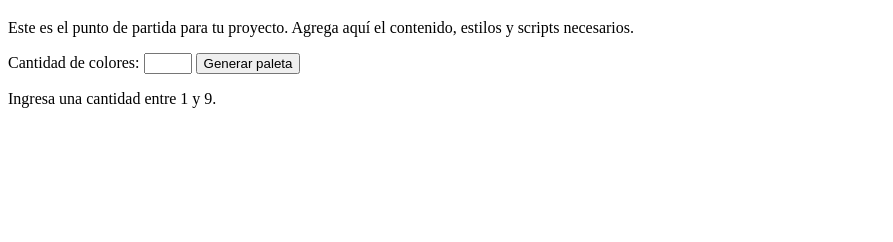
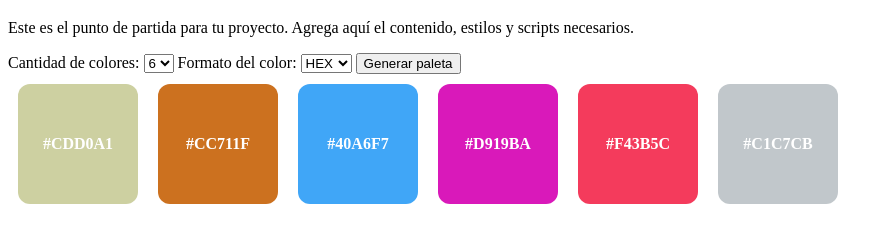
Before and after one commit to Williamvson/ProyectoM1_WilliamZepeda, a plain HTML site: page Desarrollo/colorxprinc.html in a window 1280 px wide. Both pictures are taken after a click on the button "Generar paleta". Shown: the part 168-410 px from the top of the page, without its empty margins (0-893 px from the left). Drawn offline with Linux system fonts and the light colour scheme.

Commit message:
creacion y aprendizaje de rgb y hsl

```diff
--- a/Desarrollo/JS/colorxprinc.js
+++ b/Desarrollo/JS/colorxprinc.js
@@ -1,44 +1,67 @@
 
-function generarColorHexadecimal() {
-    const caracteres = "0123456789ABCDEF";
+function generarColor() {
+    const numerosYletras = "0123456789ABCDEF";
     let color = "#";
 
     for (let i = 0; i < 6; i++) {
-        const indiceAleatorio = Math.floor(Math.random() * 16);
-        color += caracteres[indiceAleatorio];
+        const posicion = Math.floor(Math.random() * numerosYletras.length);
+        color = color + numerosYletras[posicion];
     }
 
     return color;
 }
 
+function generarColorRGB() {
+    const rojo = Math.floor(Math.random() * 256);
+    const verde = Math.floor(Math.random() * 256);
+    const azul = Math.floor(Math.random() * 256);
+
+    return `rgb(${rojo}, ${verde}, ${azul})`;
+}
+
+function generarColorHSL() {
+    const tono = Math.floor(Math.random() * 360);
+    const saturacion = Math.floor(Math.random() * 101);
+    const luminosidad = Math.floor(Math.random() * 101);
+
+    return `hsl(${tono}, ${saturacion}%, ${luminosidad}%)`;
+}
+
+function obtenerColorSegunFormato(formato) {
+    if (formato === "rgb") {
+        return generarColorRGB();
+    }
+
+    if (formato === "hsl") {
+        return generarColorHSL();
+    }
+
+    return generarColor();
+}
+
 function crearColores() {
-    const inputCantidad = document.getElementById("cantidad");
+    const cajaCantidad = document.getElementById("cantidad");
+    const cajaFormato = document.getElementById("formatoColor");
     const contenedor = document.getElementById("contenedorColores");
-    const cantidad = parseInt(inputCantidad.value, 10);
+    const cantidad = Number(cajaCantidad.value);
+    const formato = cajaFormato.value;
+    const opcionesValidas = [6, 8, 9];
 
     contenedor.innerHTML = "";
 
-    if (isNaN(cantidad) || cantidad < 1 || cantidad > 9) {
-        contenedor.innerHTML = "<p>Ingresa una cantidad entre 1 y 9.</p>";
+    if (isNaN(cantidad) || !opcionesValidas.includes(cantidad)) {
+        contenedor.innerHTML = "<p>Elige 6, 8 o 9 colores.</p>";
         return;
     }
 
     for (let i = 0; i < cantidad; i++) {
-        const color = generarColorHexadecimal();
+        const nuevoColor = obtenerColorSegunFormato(formato);
+        const tarjeta = document.createElement("div");
 
-        const tarjetaColor = document.createElement("div");
-        tarjetaColor.style.backgroundColor = color;
-        tarjetaColor.style.width = "120px";
-        tarjetaColor.style.height = "120px";
-        tarjetaColor.style.display = "inline-flex";
-        tarjetaColor.style.alignItems = "center";
-        tarjetaColor.style.justifyContent = "center";
-        tarjetaColor.style.margin = "10px";
-        tarjetaColor.style.borderRadius = "12px";
-        tarjetaColor.style.fontWeight = "bold";
-        tarjetaColor.style.color = "#ffffff";
-        tarjetaColor.textContent = color;
+        tarjeta.className = "tarjeta-color";
+        tarjeta.style.backgroundColor = nuevoColor;
+        tarjeta.textContent = nuevoColor;
 
-        contenedor.appendChild(tarjetaColor);
+        contenedor.appendChild(tarjeta);
     }
 }
--- a/Desarrollo/colorxprinc.html
+++ b/Desarrollo/colorxprinc.html
@@ -15,9 +15,19 @@
             <h1>Proyecto: Color Principal</h1>
             <p>Este es el punto de partida para tu proyecto. Agrega aquí el contenido, estilos y scripts necesarios.</p>
     </main>
-    <form>
+    <form class ="formulario">
         <label>Cantidad de colores:</label>
-            <input type="number" id="cantidad" min="1" max="9">
+            <select id="cantidad">
+                <option value="6">6</option>
+                <option value="8">8</option>
+                <option value="9">9</option>
+            </select>
+        <label>Formato del color:</label>
+            <select id="formatoColor">
+                <option value="hex">HEX</option>
+                <option value="rgb">RGB</option>
+                <option value="hsl">HSL</option>
+            </select>
             <button type="button" onclick="crearColores()">Generar paleta</button>
             <div id="contenedorColores"></div>
     </form>
--- a/Desarrollo/css/Colorxprinc.css
+++ b/Desarrollo/css/Colorxprinc.css
@@ -0,0 +1,11 @@
+.tarjeta-color {
+    width: 120px;
+    height: 120px;
+    display: inline-flex;
+    align-items: center;
+    justify-content: center;
+    margin: 10px;
+    border-radius: 12px;
+    font-weight: bold;
+    color: hsl(0, 0%, 100%);
+}
```
